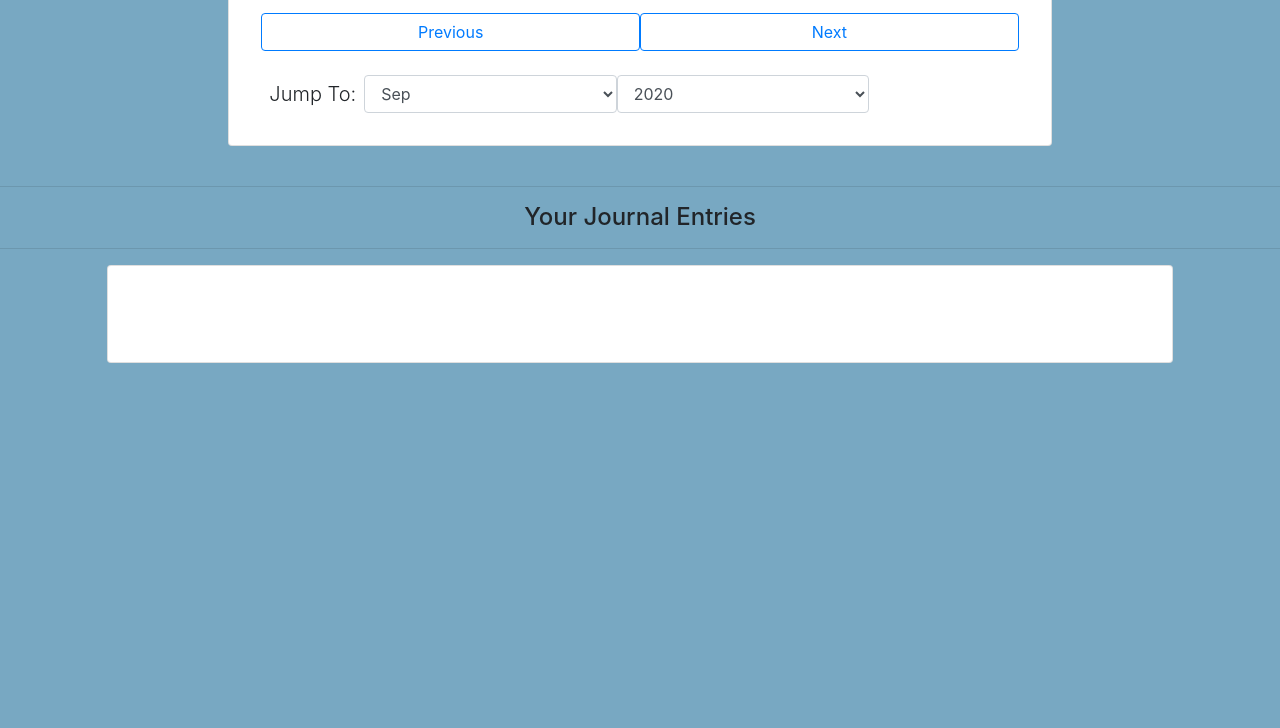
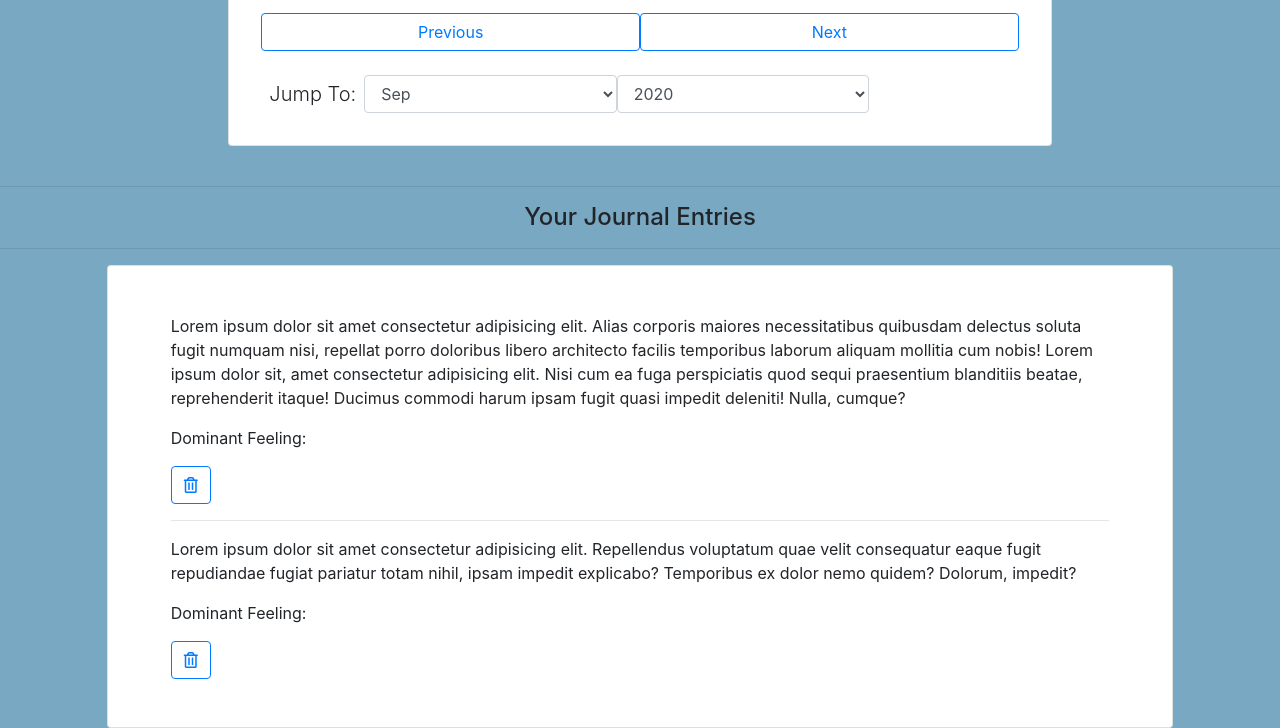
Before and after one commit to MelBiggs/mental-health-journal, a plain HTML site: page index.html in a window 1280 px wide. Shown: the part 1165-1893 px from the top of the page. Before the commit the page ends 1528 px from the top, so only its background shows below. Drawn offline with nearby package versions, Linux system fonts and the light colour scheme.

Commit message:
Added some basic layout

```diff
--- a/index.html
+++ b/index.html
@@ -45,7 +45,8 @@
                         <div class="journal">
                             <div class="journal__title text-center">
                                 <h4>
-                                    How Do You Feel on: <div class="journal__title--date">%today%</div></h4>
+                                    How Do You Feel on: <div class="journal__title--date">%today%</div>
+                                </h4>
                             </div>
 
                             <br>
@@ -58,7 +59,9 @@
                             </div>
 
                             <div class="feelings clearfix text-center">
-                                <div class="feelings--text"><h5>What is your dominant feeling today?</h5></div>
+                                <div class="feelings--text">
+                                    <h5>What was your dominant feeling today?</h5>
+                                </div>
 
                                 <br>
 
@@ -94,14 +97,14 @@
 
                     <br>
                     <div class="card-footer bg-transparent border-dark">
-                    <div class="add text-center">
-                        <div class="add__container">
-                            <button type="button" class="btn btn-lg add__btn">Submit <i
-                                    class="far fa-check-circle"></i></button>
+                        <div class="add text-center">
+                            <div class="add__container">
+                                <button type="button" class="btn btn-lg add__btn">Submit <i
+                                        class="far fa-check-circle"></i></button>
+                            </div>
                         </div>
                     </div>
                 </div>
-            </div>
             </div>
         </div>
     </div>
@@ -209,7 +212,9 @@
 
         <hr>
 
-        <div class = "previous-entries-title text-center"><h4> Your Journal Entries </h4></div>
+        <div class="previous-entries-title text-center">
+            <h4> Your Journal Entries </h4>
+        </div>
 
         <hr>
 
@@ -219,6 +224,31 @@
                 <div class="entries">
 
                     <div class="entries__list">
+
+                        <div class="journal__description">Lorem ipsum dolor sit amet consectetur adipisicing elit. Alias
+                            corporis maiores necessitatibus quibusdam delectus soluta fugit numquam nisi, repellat porro
+                            doloribus libero architecto facilis temporibus laborum aliquam mollitia cum nobis! Lorem
+                            ipsum dolor sit, amet consectetur adipisicing elit. Nisi cum ea fuga perspiciatis quod sequi
+                            praesentium blanditiis beatae, reprehenderit itaque! Ducimus commodi harum ipsam fugit quasi
+                            impedit deleniti! Nulla, cumque?</div>
+
+                        <div class="right clearfix">
+                            <div class="feeling__value">Dominant Feeling: </div>
+                            <div class="item__delete">
+                                <button class="btn btn-outline-primary journal__delete--btn"><i
+                                        class="far fa-trash-alt"></i></button>
+                            </div>
+                            <hr>
+                        </div>
+
+                            <div class="journal__description">Lorem ipsum dolor sit amet consectetur adipisicing elit. Repellendus voluptatum quae velit consequatur eaque fugit repudiandae fugiat pariatur totam nihil, ipsam impedit explicabo? Temporibus ex dolor nemo quidem? Dolorum, impedit?</div>
+                            <div class="right clearfix">
+                                <div class="feeling__value">Dominant Feeling: </div>
+                                <div class="item__delete">
+                                    <button class="btn btn-outline-primary journal__delete--btn"><i
+                                            class="far fa-trash-alt"></i></button>
+                                </div>
+                            </div>
                     </div>
                 </div>
             </div>
--- a/style.css
+++ b/style.css
@@ -55,3 +55,12 @@ body {
   .calendar-card {
       padding: 2em;
   }
+
+  /* JOURNAL ENTRIES */
+
+  .journal__description {
+      margin-bottom: 1em;
+  }
+  .feeling__value {
+      margin-bottom: 1em;
+  }
```
